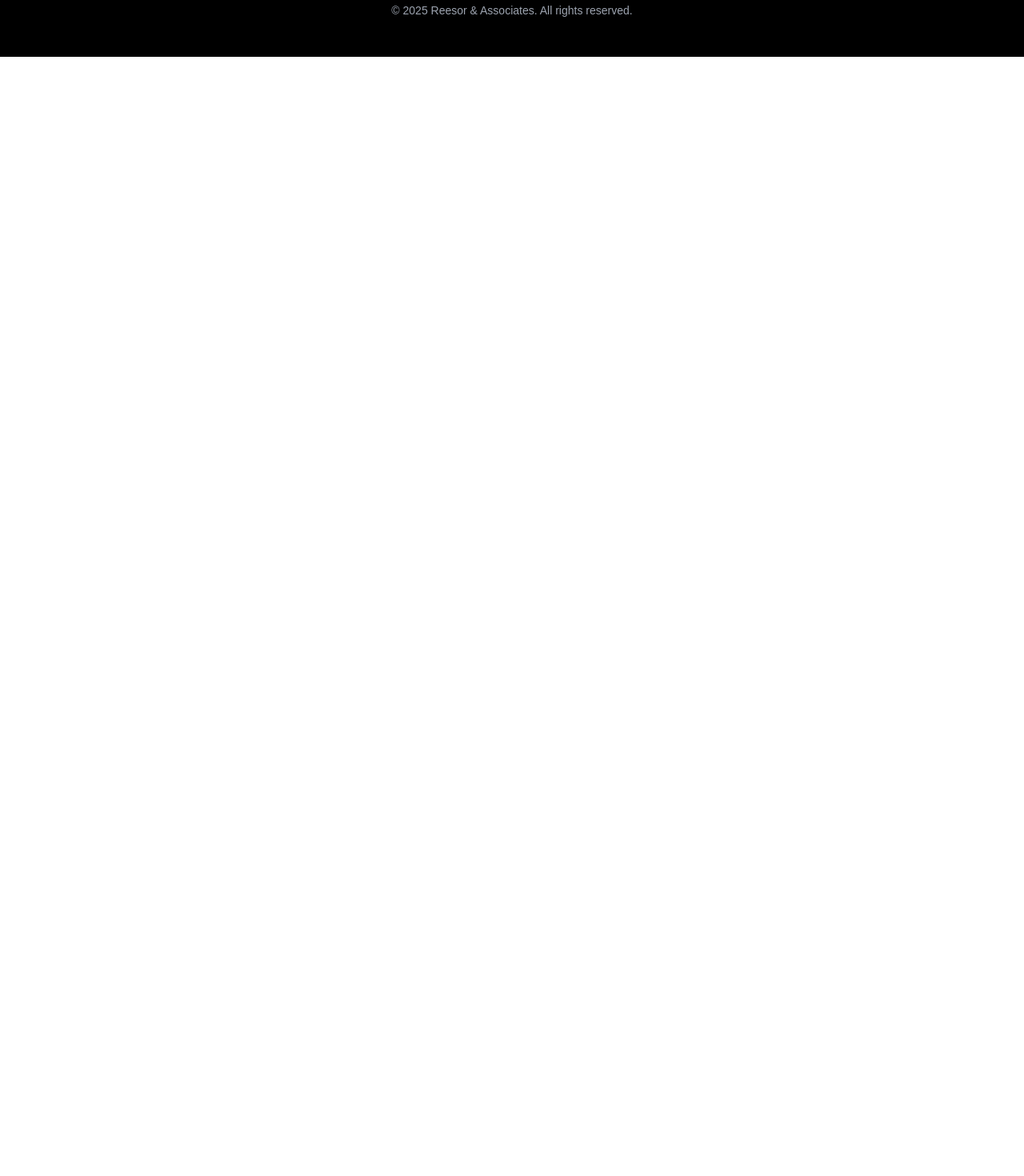
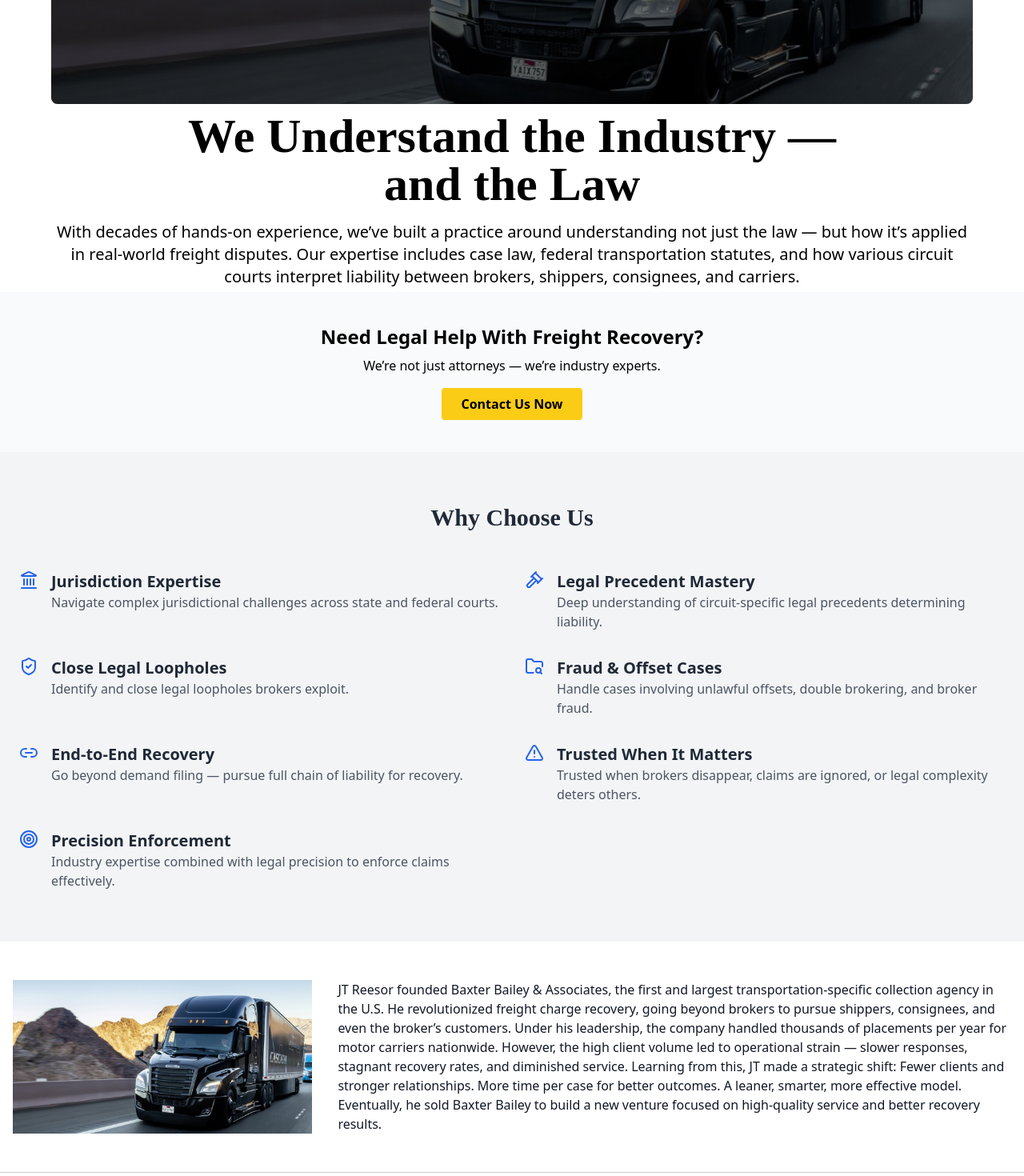
Before and after one commit to Mikemike8/ReesorAndAsociates, a React (Vite) app in the folder Reesor-Frontend/: page /law in a window 1280 px wide. Shown: the part 460-1930 px from the top of the page at 80% size. Before the commit the page ends 800 px from the top, so only its background shows below. Built offline with nearby package versions, Linux system fonts and the light colour scheme; a web font is replaced by a local one.

Commit message:
why choose us

```diff
--- a/Reesor-Frontend/package.json
+++ b/Reesor-Frontend/package.json
@@ -14,6 +14,7 @@
     "@emailjs/browser": "^4.4.1",
     "@heroicons/react": "^2.2.0",
     "@tailwindcss/vite": "^4.0.17",
+    "lucide-react": "^0.503.0",
     "react": "^19.0.0",
     "react-dom": "^19.0.0",
     "react-router-dom": "^6.30.0"
--- a/Reesor-Frontend/src/App.jsx
+++ b/Reesor-Frontend/src/App.jsx
@@ -9,6 +9,7 @@ import  {TopDebtor} from './components/TopDebtor';
 import { Footer } from './components/Footer';
 import Modal from './components/Modal';
 import ScrollToTop from './components/ScrollToTop';
+import { Law } from './components/Law';
 
 function App() {
   return (
@@ -30,6 +31,7 @@ function App() {
           <Route path="/about" element={<About />} />
           <Route path="/debtor" element={<Debtor />} />
           <Route path="/topdebtor" element={<TopDebtor />} />
+          <Route path="/law" element={<Law/>}/>
 
 
         </Routes>
--- a/Reesor-Frontend/src/components/Home.jsx
+++ b/Reesor-Frontend/src/components/Home.jsx
@@ -39,27 +39,32 @@ export const Home = () => {
   return (
     <div>
   <Modal/>
-  <div className="bg-white h-auto">
-  <section className="relative bg-white flex justify-center p-0">
-    <div className="w-full mt-[5px]">
-      <img
-        src={Truck2}
-        alt="Truck Background"
-        className="w-full h-auto md:h-[550px] object-cover object-center"
-      />
-    </div>
-  </section>
+  <div className="bg-white  pt-[80px]   h-auto">
+     {/* Hero Section */}
+        <section className="relative h-[75vh] pt-[80px]  bg-cover bg-center" style={{ backgroundImage: `url(${Truck2 })` }}>
+          <div className="absolute inset-0 bg-black bg-opacity-60 flex items-center justify-center text-center px-4">
+            <div>
+              <h1 className="text-white text-4xl md:text-6xl font-oswald  mb-4">
+                We Understand the Industry — and the Law
+              </h1>
+              <p className="text-white  text-lg md:text-xl max-w-3xl mx-auto">
+                Decades of real-world freight dispute experience, backed by legal expertise that gets results.
+              </p>
+            </div>
+          </div>
+        </section>
+
 </div>
 
 
 <div className="w-full bg-[#000000] text-center h-12 flex items-center justify-center">
   <h2 className="font-oswald text-white sm:text-[18px]   md:text-[18px]  lg:text-[18px]   text-[10px]">
-    EXPERTS IN TRANSPORTATION DEBT RECOVERY.
+  WE ARE  EXPERTS IN TRANSPORTATION DEBT RECOVERY.
   </h2>
 </div>
 
 
-<section className="relative flex flex-col md:flex-row items-start  bg-gray-50 w-full px-2 py-12 gap-8">
+<section className="relative flex flex-col   md:flex-row items-start  bg-gray-50 w-full px-2 py-12 gap-8">
   {/* Left Column - Text */}
   <div className="md:w-1/2 w-full">
     <h2 className="text-3xl font-oswald text-gray-800 mb-8">Areas of Expertise</h2>
--- /dev/null
+++ b/Reesor-Frontend/src/components/Law.jsx
@@ -0,0 +1,149 @@
+import {
+    Gavel,
+    Landmark,
+    ShieldCheck,
+    FolderSearch, // ← Add this!
+    Link2,
+    AlertTriangle,
+    Target
+  } from 'lucide-react';
+
+
+import jjtrucj from '../assets/Truck2.jpg';
+
+import React from "react";
+
+export const Law = () => {
+
+
+    const points = [
+        {
+          icon: <Landmark className="w-6 h-6 text-blue-600" />,
+          title: "Jurisdiction Expertise",
+          description: "Navigate complex jurisdictional challenges across state and federal courts."
+        },
+        {
+          icon: <Gavel className="w-6 h-6 text-blue-600" />,
+          title: "Legal Precedent Mastery",
+          description: "Deep understanding of circuit-specific legal precedents determining liability."
+        },
+        {
+          icon: <ShieldCheck className="w-6 h-6 text-blue-600" />,
+          title: "Close Legal Loopholes",
+          description: "Identify and close legal loopholes brokers exploit."
+        },
+        {
+          icon: <FolderSearch className="w-6 h-6 text-blue-600" />,
+          title: "Fraud & Offset Cases",
+          description: "Handle cases involving unlawful offsets, double brokering, and broker fraud."
+        },
+        {
+          icon: <Link2 className="w-6 h-6 text-blue-600" />,
+          title: "End-to-End Recovery",
+          description: "Go beyond demand filing — pursue full chain of liability for recovery."
+        },
+        {
+          icon: <AlertTriangle className="w-6 h-6 text-blue-600" />,
+          title: "Trusted When It Matters",
+          description: "Trusted when brokers disappear, claims are ignored, or legal complexity deters others."
+        },
+        {
+          icon: <Target className="w-6 h-6 text-blue-600" />,
+          title: "Precision Enforcement",
+          description: "Industry expertise combined with legal precision to enforce claims effectively."
+        },
+      ];
+  return (
+    <div className="bg-white text-gray-900 pt-[110px]  font-sans">
+
+
+
+      {/* Hero Section */}
+      <div
+    className="relative h-[60vh] bg-cover bg-center rounded-lg overflow-hidden w-[90%] mx-auto"
+    style={{ backgroundImage: `url(${jjtrucj})` }}
+  >
+    <div className="absolute inset-0 bg-black bg-opacity-60 flex items-center justify-center text-center px-4">
+
+    </div>
+
+</div>
+<section className="text-center pt-[10px] w-full">
+  <div className="w-[70%] mx-auto">
+    <h1 className="text-black text-3xl md:text-6xl font-bold mb-4">
+      We Understand the Industry — and the Law
+    </h1>
+  </div>
+  <p className="text-black text-lg md:text-xl pb-[5px] w-[90%] mx-auto">
+    With decades of hands-on experience, we’ve built a practice around understanding not just the law — but how it’s applied in real-world freight disputes. Our expertise includes case law, federal transportation statutes, and how various circuit courts interpret liability between brokers, shippers, consignees, and carriers.
+  </p>
+</section>
+
+
+
+
+
+
+
+            {/* CTA Footer */}
+            <section className="bg-gray-50 text-black py-10">
+        <div className="max-w-6xl mx-auto px-4 text-center">
+          <h3 className="text-2xl font-bold mb-2">Need Legal Help With Freight Recovery?</h3>
+          <p className="mb-4">We’re not just attorneys — we’re industry experts.</p>
+          <button className="bg-yellow-400 text-black px-6 py-2 rounded font-semibold hover:bg-yellow-300 transition">
+            Contact Us Now
+          </button>
+        </div>
+      </section>
+
+
+
+
+      <section className="bg-gray-100 py-16 px-6">
+      <div className="max-w-7xl mx-auto">
+        <h2 className="text-3xl font-bold text-center mb-12 text-gray-800">Why Choose Us</h2>
+        <div className="grid md:grid-cols-2 gap-8">
+          {points.map((point, index) => (
+            <div key={index} className="flex items-start space-x-4">
+              <div className="flex-shrink-0">
+                {point.icon}
+              </div>
+              <div>
+                <h3 className="text-xl font-semibold text-gray-800">{point.title}</h3>
+                <p className="text-gray-600">{point.description}</p>
+              </div>
+            </div>
+          ))}
+        </div>
+      </div>
+    </section>
+
+
+
+      <div className="bg-white text-gray-900 font-sans">
+  {/* Article Body */}
+  <section className="max-w-7xl mx-auto py-12 px-4 flex flex-row items-stretch">
+  {/* Left Side: Image (50%) */}
+  <div className="w-[30%]">
+    <img
+      src={jjtrucj}
+      alt="Magazine cover image"
+      className="w-full h-full object-cover"
+    />
+  </div>
+
+  {/* Right Side: Article Content (50%) */}
+  <div className="w-[70%] pl-8">
+    <p>
+    JT Reesor founded Baxter Bailey & Associates, the first and largest transportation-specific collection agency in the U.S. He revolutionized freight charge recovery, going beyond brokers to pursue shippers, consignees, and even the broker’s customers. Under his leadership, the company handled thousands of placements per year for motor carriers nationwide. However, the high client volume led to operational strain — slower responses, stagnant recovery rates, and diminished service. Learning from this, JT made a strategic shift: Fewer clients and stronger relationships. More time per case for better outcomes. A leaner, smarter, more effective model. Eventually, he sold Baxter Bailey to build a new venture focused on high-quality service and better recovery results.</p>
+  </div>
+</section>
+
+</div>
+
+
+
+
+    </div>
+  );
+};
--- a/Reesor-Frontend/src/components/Navbar.jsx
+++ b/Reesor-Frontend/src/components/Navbar.jsx
@@ -108,6 +108,15 @@ export const Navbar = () => {
           >
            Top Debtor
           </Link>
+          <Link
+            to="/law"
+            className="text-2xl text-white tracking-[0.2em] hover:text-white/50 transition-colors transform hover:scale-105"
+            onClick={toggleMenu}
+          >
+           About
+          </Link>
+
+
 
 </div>
 
```
Also changed, not shown: Reesor-Frontend/src/assets/jjtrucj.webp (added), 1 other file (tests, documents, lock files or other folders).
